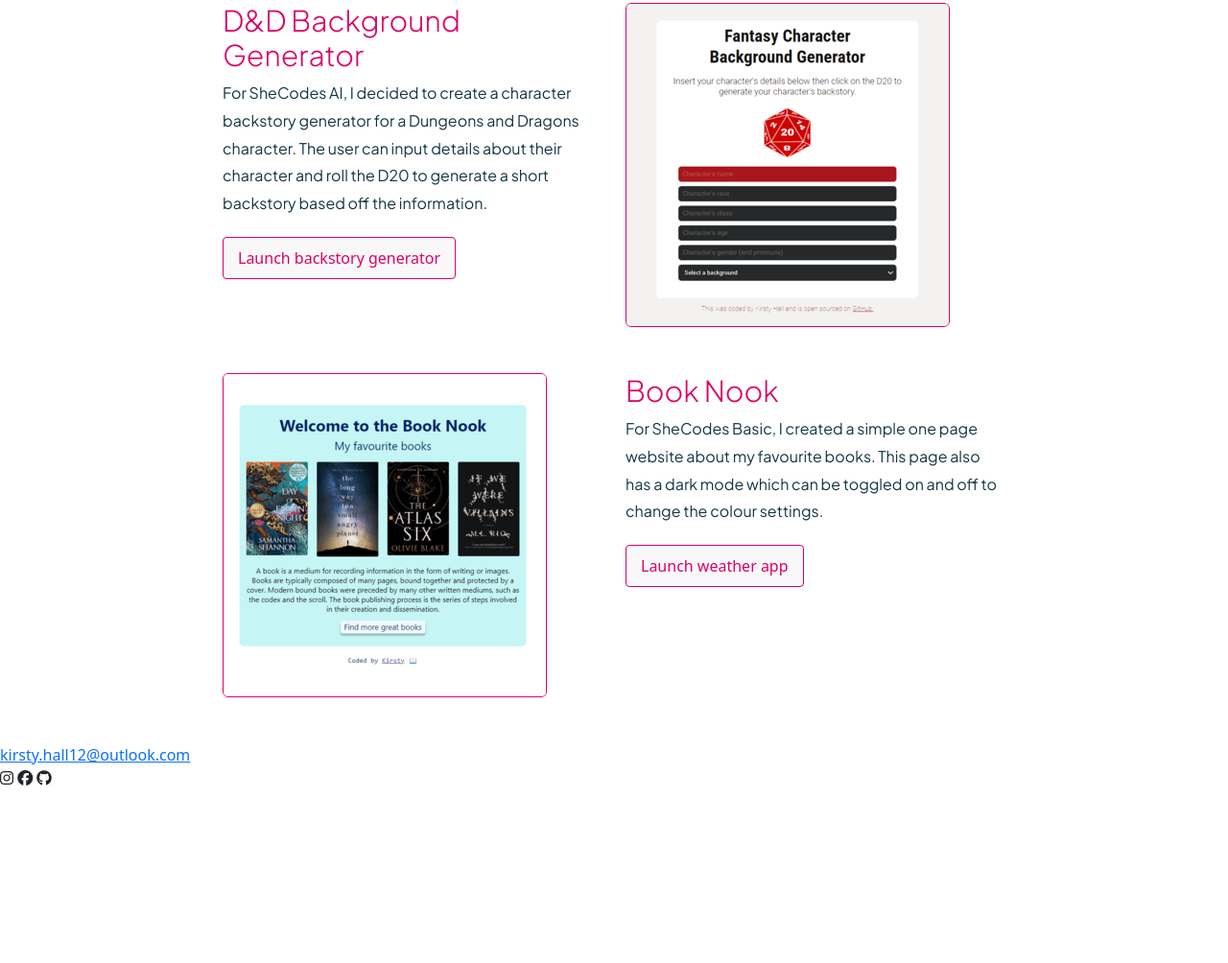
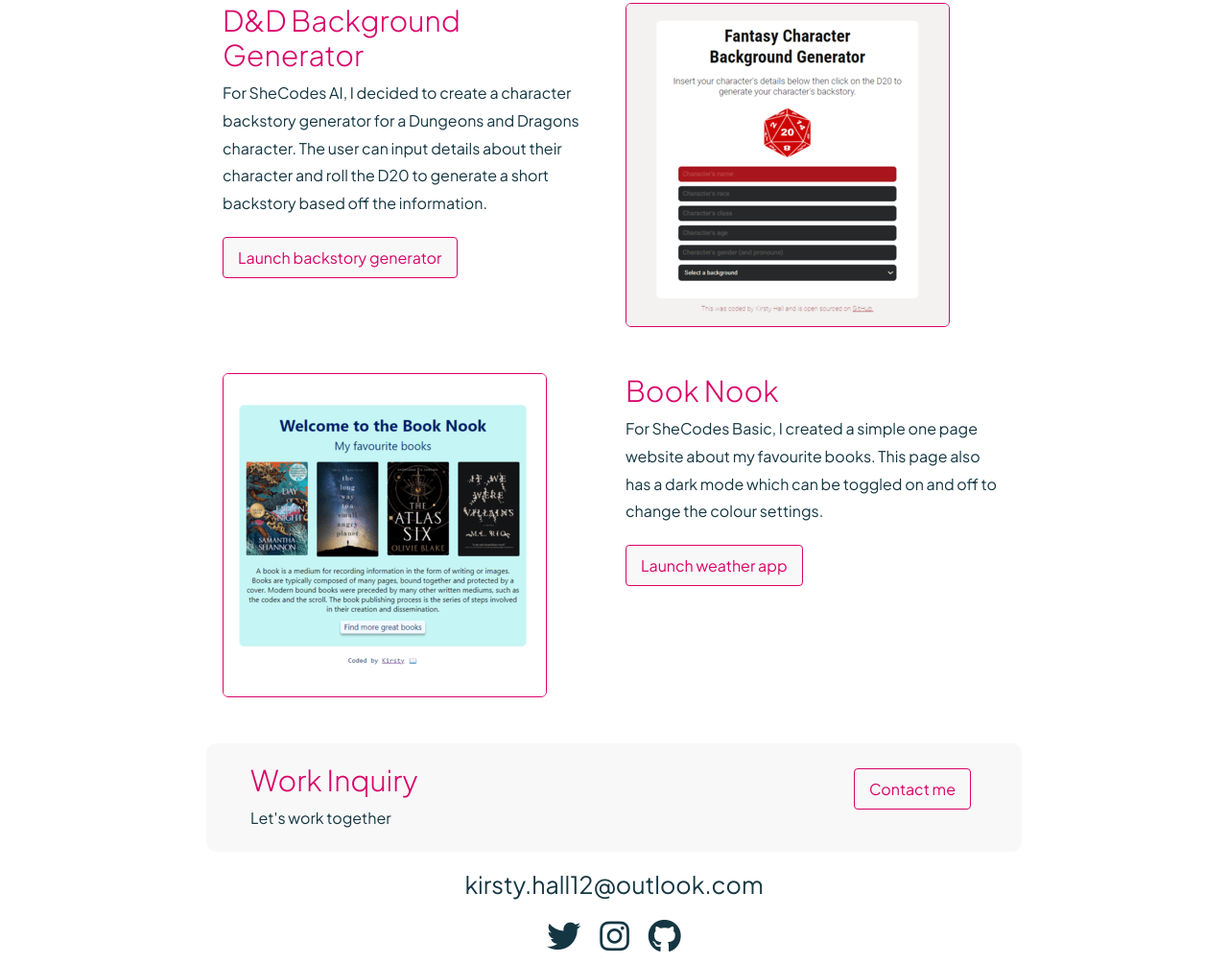
Before and after one commit to khall1610/shecodes-responsive-portfolio, a plain HTML site: page index.html in a window 1280 px wide. Shown: the part 770-1774 px from the top of the page at 96% size. Before the commit the page ends 1593 px from the top, so only its background shows below. Drawn offline with nearby package versions, Linux system fonts and the light colour scheme; a web font is replaced by a local one.

Commit message:
Added footer to index.

```diff
--- a/index.html
+++ b/index.html
@@ -24,7 +24,7 @@
       rel="stylesheet"
     />
     <script
-      src="https://kit.fontawesome.com/ddc3ee268a.js"
+      src="https://kit.fontawesome.com/4fb18884e4.js"
       crossorigin="anonymous"
     ></script>
     <link rel="stylesheet " href="styles.css" />
@@ -142,11 +142,30 @@
         </div>
       </div>
       <footer>
-        <a href="mainto:kirsty.hall12@outlook.com">kirsty.hall12@outlook.com</a>
-        <div class="social-links">
-          <i class="fa-brands fa-instagram"></i>
-          <i class="fa-brands fa-facebook"></i>
-          <i class="fa-brands fa-github"></i>
+        <div class="contact-box justify-content-between mb-3 d-none d-md-flex">
+          <div class="ms-3">
+            <h2>Work Inquiry</h2>
+            <p class="faded">Let's work together</p>
+          </div>
+          <div class="mt-3">
+            <a href class="primary-button mt-5 me-5">Contact me</a>
+          </div>
+        </div>
+        <div class="d-flex justify-content-center mb-2">
+          <a href="mainto:kirsty.hall12@outlook.com"
+            >kirsty.hall12@outlook.com</a
+          >
+        </div>
+        <div class="social-links d-flex justify-content-center">
+          <a href="https://www.twitter.com/patricia" target="_blank">
+            <i class="fab fa-twitter"></i>
+          </a>
+          <a href="https://www.instragram.com/patricia" target="_blank">
+            <i class="fab fa-instagram"></i>
+          </a>
+          <a href="https://www.github.com/patricia" target="_blank">
+            <i class="fab fa-github"></i>
+          </a>
         </div>
       </footer>
     </main>
--- a/styles.css
+++ b/styles.css
@@ -74,6 +74,16 @@ p {
   color: var(--primary-accent);
   transition: ease-in-out all 0.2s;
   background-color: var(--background-color);
+  font-size: 16px;
+}
+
+.contact-box {
+  padding: 30px 120px;
+  border-radius: 10px;
+  background-color: rgb(231, 230, 230, 0.3);
+  max-width: 850px;
+  margin: 0 auto;
+  padding: 20px 5px 0px 30px;
 }
 
 .about-me .primary-button {
@@ -87,6 +97,10 @@ p {
 .primary-button:hover {
   background-color: var(--primary-accent);
   color: var(--background-color);
+}
+
+.faded {
+  margin-bottom: 20px !important;
 }
 
 .button-box {
@@ -122,6 +136,17 @@ p {
   max-width: 350px;
 }
 
+a {
+  color: var(--primary-color);
+  text-decoration: none;
+  font-size: 25px;
+  font-family: Plus Jakarta Sans;
+}
+
+a:hover {
+  color: var(--primary-accent);
+}
+
 @media (max-width: 767px) {
   h2,
   p,
@@ -155,6 +180,16 @@ p {
   }
 }
 
+i {
+  font-size: 35px;
+  color: var(--primary-color);
+  padding: 10px;
+}
+
+i:hover {
+  color: var(--primary-accent);
+}
+
 footer .email-link {
   text-decoration: none;
   color: var(--primary-color);
```
